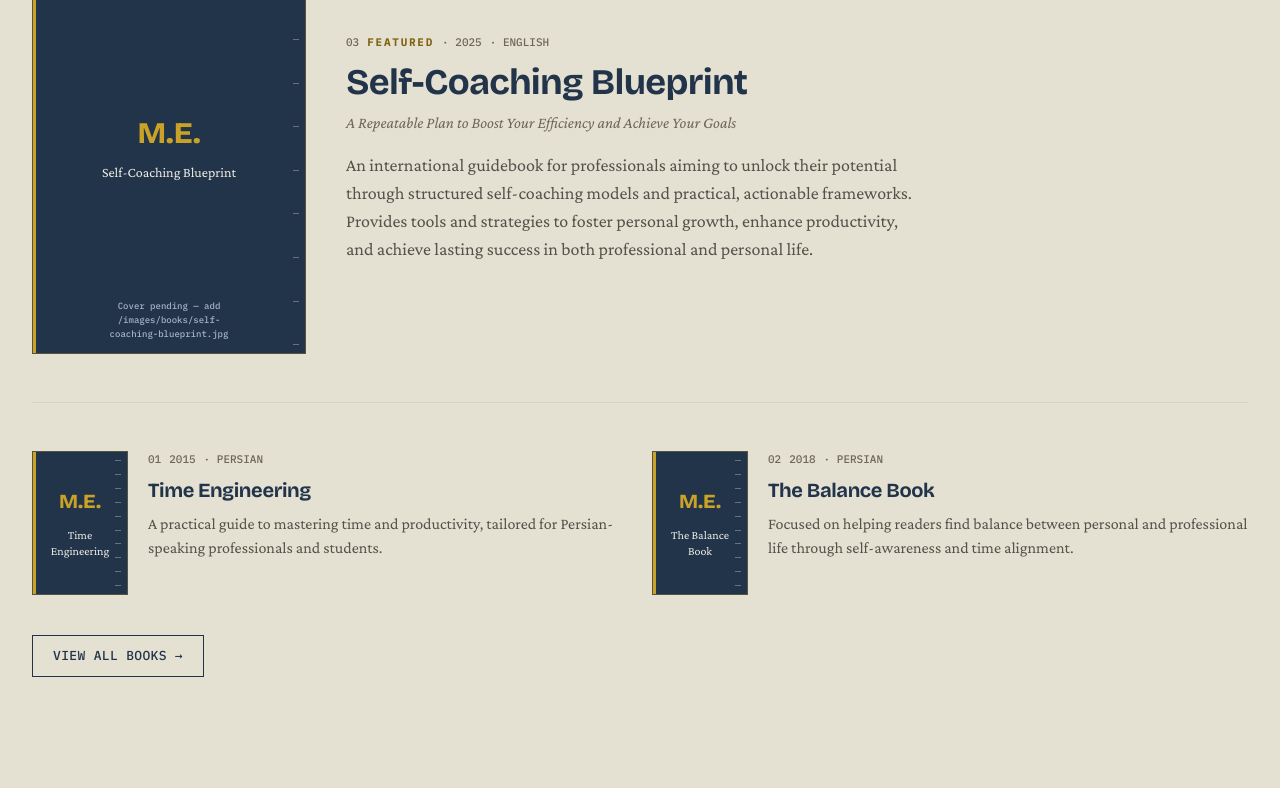
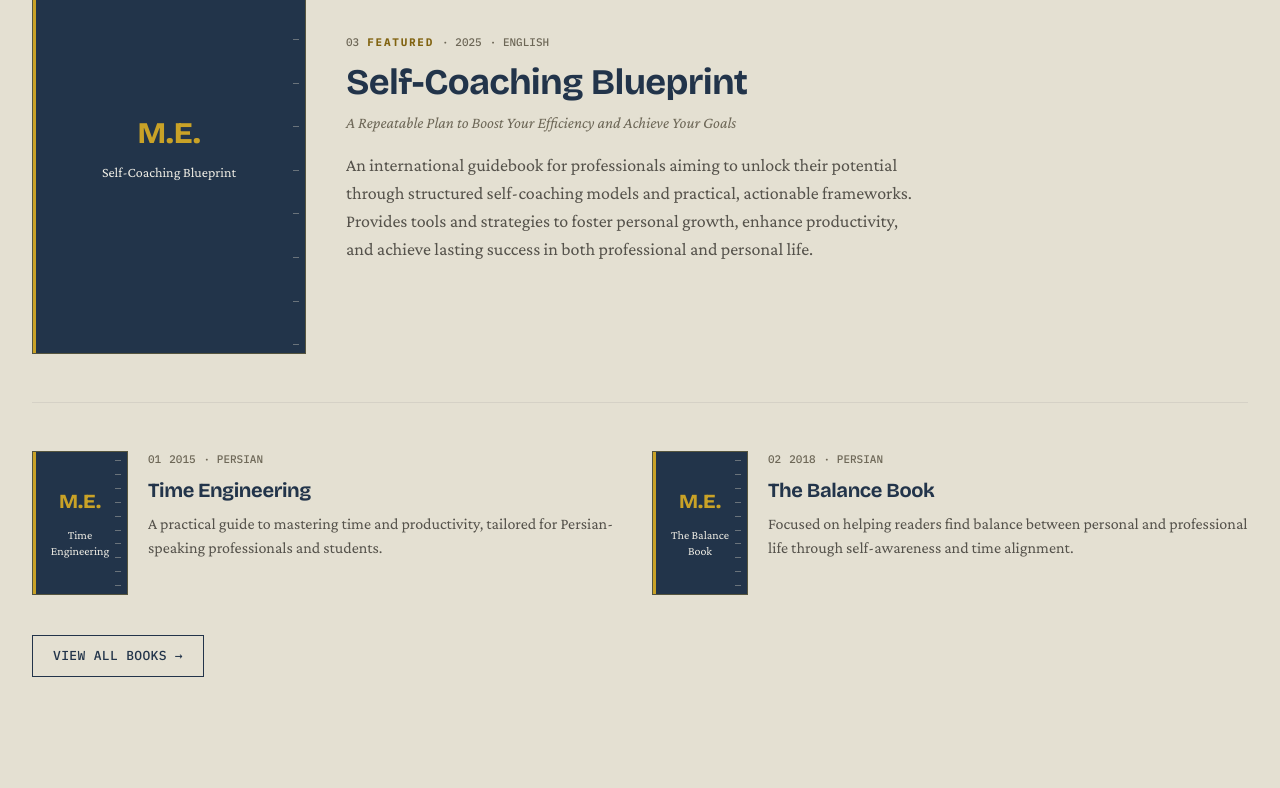
Before and after one commit to miladsmartsite/miladebrahimi.me, an Astro site: page / in a window 1280 px wide. Shown: the part 8273-9061 px from the top of the page. Built offline with nearby package versions, Linux system fonts and the light colour scheme; Astro itself is replaced by a stand-in of ours; no server answers.

Commit message:
Remove developer-facing text from the book cover placeholder
The featured book cover plate showed "Cover pending — add
/images/books/...jpg" to real visitors on the homepage and
/contents/books. The typographic plate itself (spine, page-edge,
M.E. monogram, title) was already intentional design and stays;
only the debug line is removed, replaced with a code comment.

Co-Authored-By: Claude Sonnet 5 <noreply@anthropic.com>

```diff
--- a/src/components/BookCover.astro
+++ b/src/components/BookCover.astro
@@ -45,11 +45,9 @@ const exists = src ? fs.existsSync(path.join(process.cwd(), 'public', src)) : fa
       <span class:list={['max-w-[9rem] font-body leading-snug text-paper', featured ? 'text-sm' : 'text-xs']}>
         {title}
       </span>
-      {featured && (
-        <p class="absolute bottom-3 max-w-[8rem] font-mono text-[9px] text-on-dark-muted">
-          Cover pending — add {src ?? '/images/books/…jpg'}
-        </p>
-      )}
+      {/* Dev-only note (not rendered): drop a real cover at `src` in
+          public/images/books/ to replace this plate automatically —
+          see public/images/README.md. Never shown to visitors. */}
     </div>
   )}
 </div>
```
